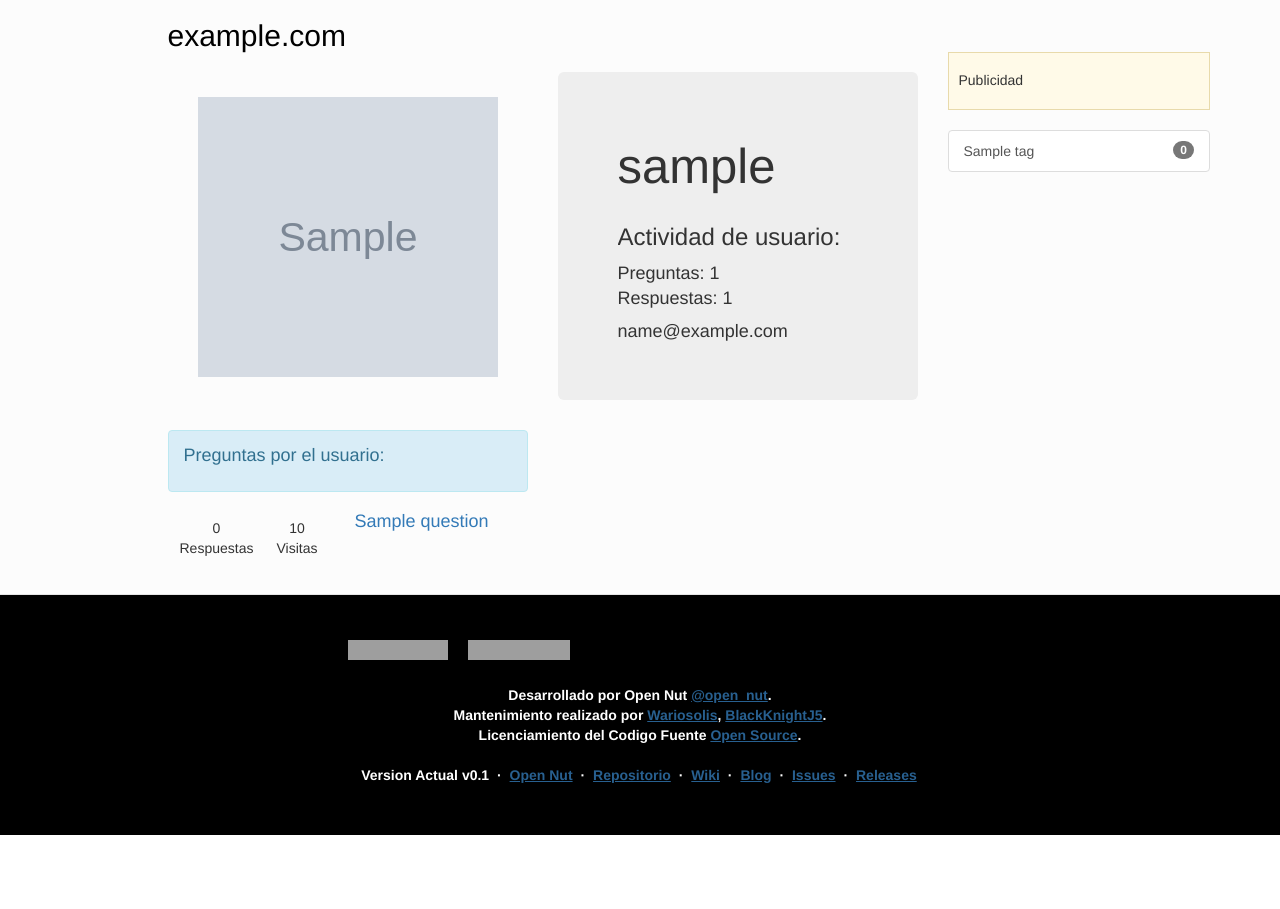
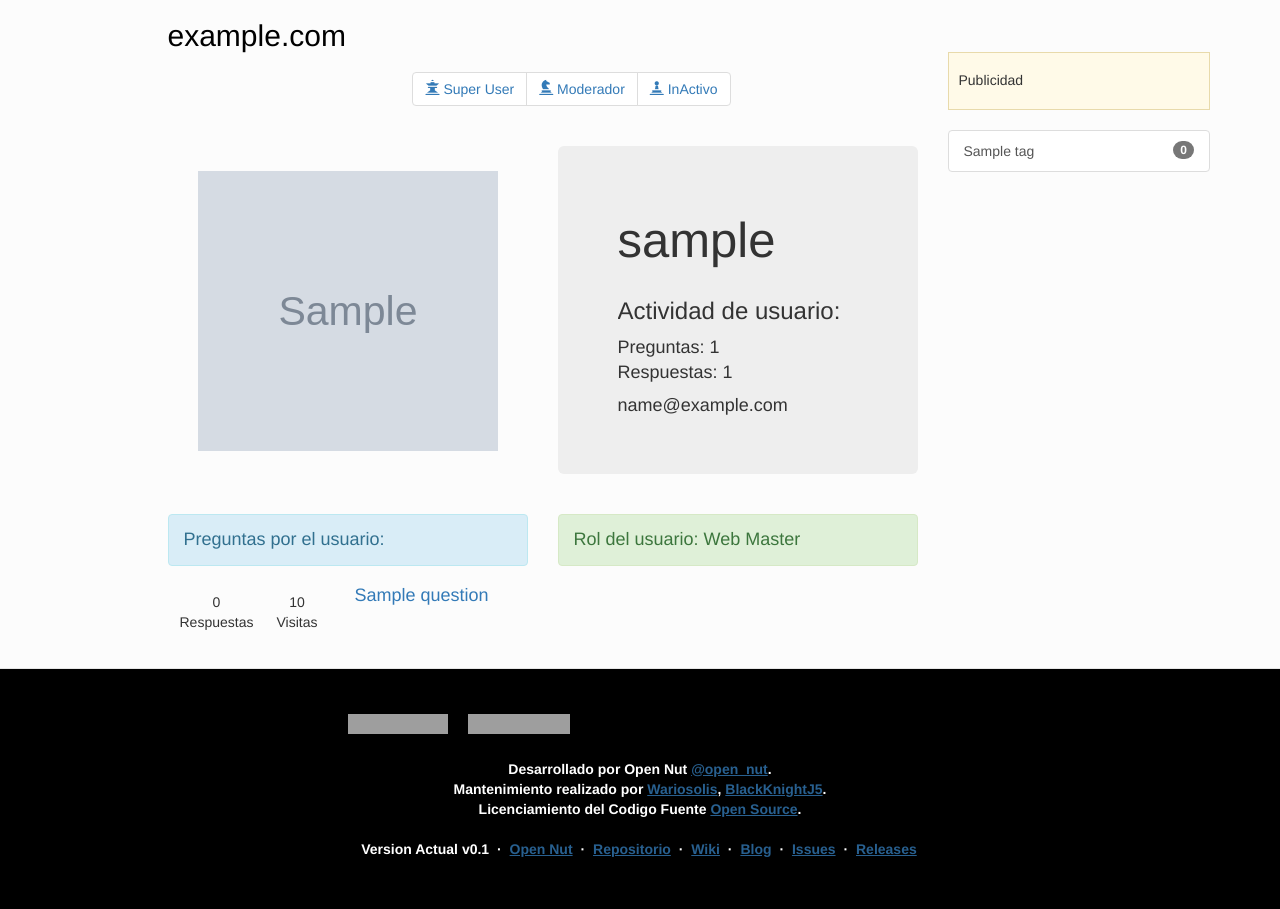
Before and after one commit to opennut/stack-blog, a Django app: page /accounts/profile/1/ in a window 1280 px wide. Shown: the part 52-961 px from the top of the page. Before the commit the page ends 887 px from the top, so only its background shows below. Run offline with Django 3.2, Linux system fonts and the light colour scheme; a user stored in the database is signed in; tables that the repository leaves empty hold one stand-in row (values such as "Sample post"); grey boxes marked "Sample" are stand-in pictures; parts of the project's set-up code (start-up, migrations or seed data) failed here and were passed over; some libraries are stand-ins or nearby versions; grey boxes are pictures that could not be loaded.

Commit message:
Funcion de cambio de roles para super usuarios

```diff
--- a/accounts/urls.py
+++ b/accounts/urls.py
@@ -18,7 +18,10 @@ urlpatterns = [
     url(r'^profile/(?P<id>\d+)/$', views.profile.as_view(), name="profile"),
     url(r'^editprofile/$', views.user_upprofile.as_view(), name="profileedit"),
     url(r'^editimage/(?P<id>\d+)/$', views.upload_file, name="imageedit"),
-
+    url(r'^profile/super_user/(?P<id>\d+)/$', views.super_user, name="super_user"),
+    url(r'^profile/staff/(?P<id>\d+)/$', views.staff, name="staff"),
+    url(r'^profile/active/(?P<id>\d+)/$', views.active, name="active"),
+    url(r'^profile/inactive/(?P<id>\d+)/$', views.inactive, name="inactive"),
 
 
 ]
--- a/accounts/views.py
+++ b/accounts/views.py
@@ -114,3 +114,43 @@ def upload_file(request,id):
     else:
         form = UploadFileForm()
     return render(request, 'editprofile.html', {'form': form})
+
+def super_user(request, id):
+	user = request.user
+	x = User.objects.get(id = id)
+	if user.is_superuser:
+		x.is_active = True
+		x.is_staff = True
+		x.is_superuser = True
+		x.save()
+	return HttpResponseRedirect(reverse("profile", args={ x.id }))
+
+def staff(request, id):
+	user = request.user
+	x = User.objects.get(id = id)
+	if user.is_superuser:
+		x.is_active = True
+		x.is_staff = True
+		x.is_superuser = False
+		x.save()
+	return HttpResponseRedirect(reverse("profile", args={ x.id }))
+
+def active(request, id):
+	user = request.user
+	x = User.objects.get(id = id)
+	if user.is_superuser:
+		x.is_active = True
+		x.is_staff = False
+		x.is_superuser = False
+		x.save()
+	return HttpResponseRedirect(reverse("profile", args={ x.id }))
+
+def inactive(request, id):
+	user = request.user
+	x = User.objects.get(id = id)
+	if user.is_superuser:
+		x.is_active = False
+		x.is_staff = False
+		x.is_superuser = False
+		x.save()
+	return HttpResponseRedirect(reverse("profile", args={ x.id }))
--- a/templates/profile.html
+++ b/templates/profile.html
@@ -6,6 +6,25 @@
 {% block container %}
 
 
+
+
+<div class='row'>
+
+	{% if request.user.is_superuser %}
+
+	<div class="col-xs-4"></div>
+		 <ul class="pagination">
+		    <li><a href="{% url 'super_user' x.id %}"><span class = "glyphicon glyphicon-queen"></span>  Super User </a></li>
+		    <li><a href="{% url 'staff' x.id %}"> <span class = "glyphicon glyphicon-knight"></span>  Moderador </a></li>
+		    {% if x.is_active %}
+		    <li><a href="{% url 'inactive' x.id %}"> <span class = "glyphicon glyphicon-pawn"></span>  InActivo </a></li>
+		    {% else %}
+		    <li><a href="{% url 'active' x.id %}"> <span class = "glyphicon glyphicon-pawn"></span>  Activo </a></li>
+		    {% endif %}
+  		</ul>
+
+  	{% endif %}
+</div>
 
  	<div class='row' style="margin-top: 20px;">
  		<div class=''>
@@ -27,6 +46,7 @@
 						<h4>
 							{{x.email}}
 						</h4>
+
 				</div>
 				</div>
 
@@ -36,10 +56,28 @@
 
  <div class="row">
  	<div class='col-xs-6'>
-		<div class="alert alert-info" role="alert">
-			<h4>Preguntas por el usuario:</h4>
+		<div role="alert">
+			<h4  class="alert alert-info" >Preguntas por el usuario:</h4>
 		</div>
 	</div>
+				{% if request.user.is_superuser %}
+					<div class="col-xs-6">
+							{% if x.is_active %}
+								{% if x.is_staff %}
+									{% if x.is_superuser %}
+										<h4 class="alert alert-success"> Rol del usuario: Web Master</h4>
+									{% else %}
+										<h4 class="alert alert-success"> Rol del usuario: Moderador</h4>
+									{% endif %}
+								{% else %}
+									<h4 class="alert alert-success"> Rol del usuario: Usuario Activo</h4>
+								{% endif %}
+							{% else %}
+								<h4 class="alert alert-danger"> Usuario Inactivo </h4>
+							{% endif %}
+						</h4>
+					</div>
+				{% endif %}
 </div>
 
 
```
Also changed, not shown: templates/question.html (+24 -21 lines), templates/users.html (+10 -2 lines).
